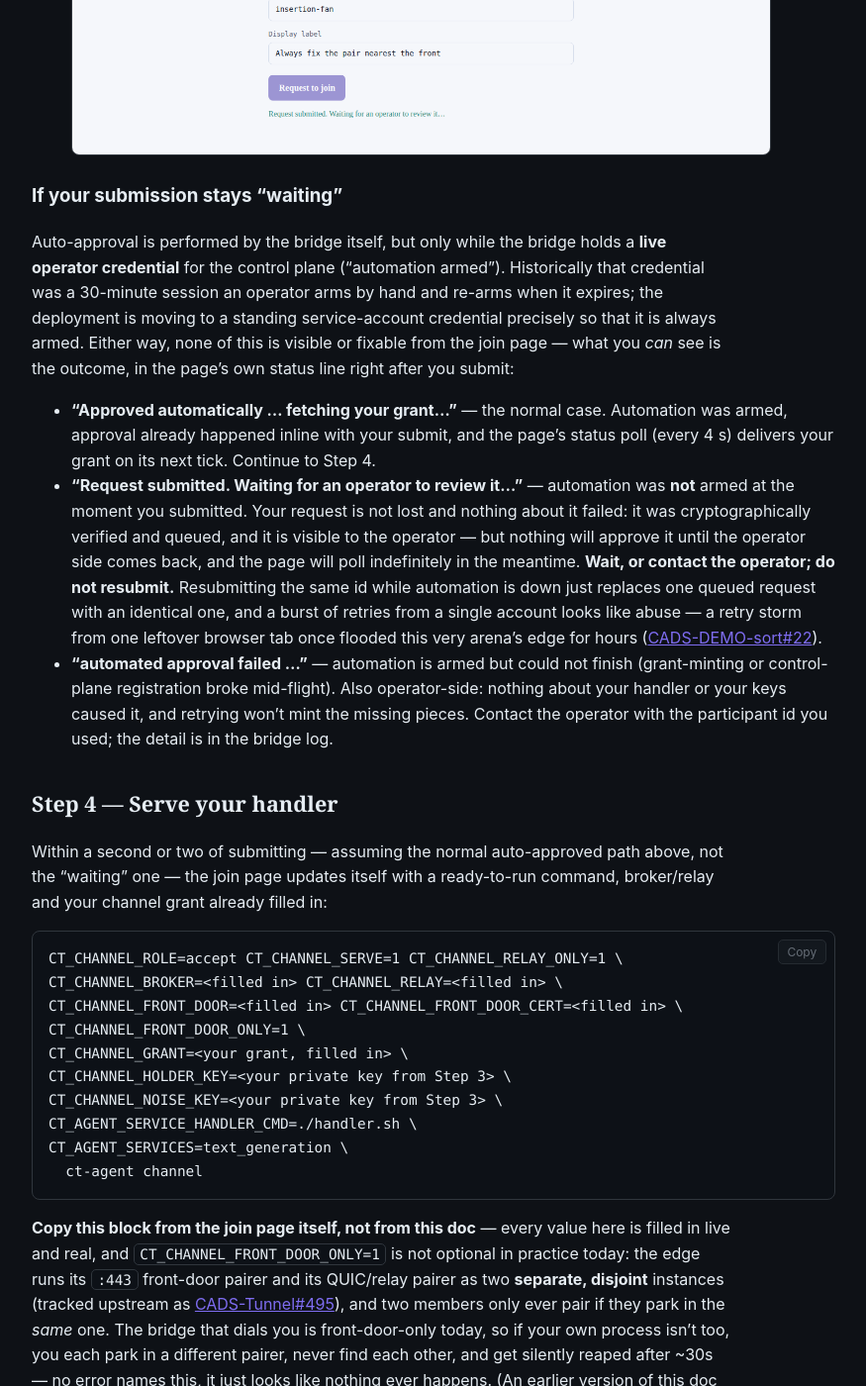
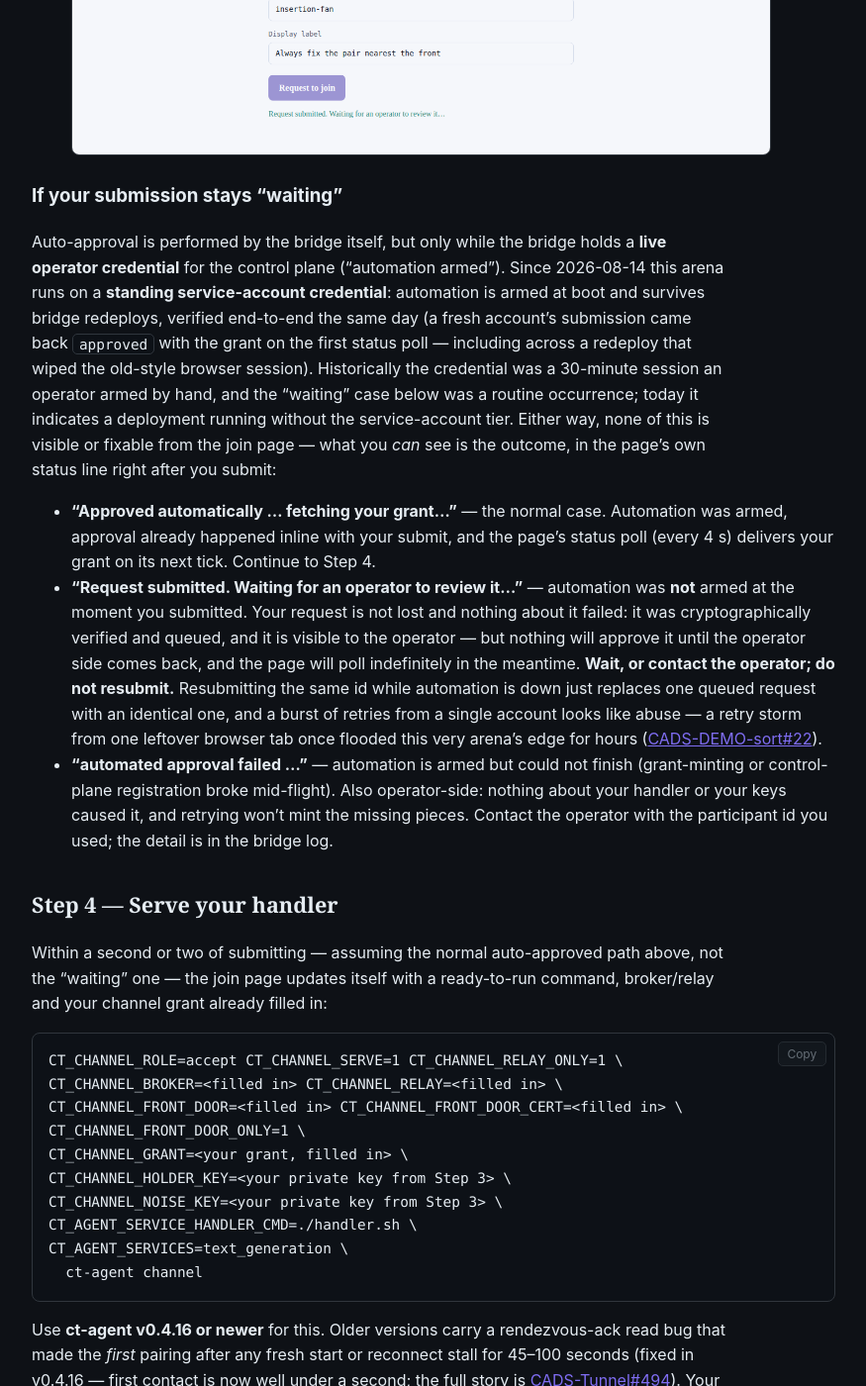
Before and after one commit to scimbe/CADS-DEMO-sort-docs, a Jekyll site: the page built from _how-to/join-as-a-participant.md, in a window 1280 px wide and 1400 px high, scrolled down 6044 px. Shown: the whole window at 99% size, without its empty margins (322-1197 px from the left). Built offline with Jekyll 4.4.1, drawn with Linux system fonts in a browser that asks for light colours; some of the changed text lies outside the part shown.

Commit message:
join how-to: the service-account tier is live (auto-approval survives redeploys) + require ct-agent >= v0.4.16
The 'stays waiting' section described the standing service-account
credential as an upcoming move -- it shipped 2026-08-14 (CADS-DEMO-sort#9)
and was verified end-to-end the same day, across a redeploy that wiped
the old-style browser session. 'Waiting' now indicates a deployment
without the tier, not a routine state of this arena.

The serve step now names ct-agent v0.4.16 as the minimum: older versions
stalled 45-100s on the first pairing after every start (the CADS-Tunnel#494
rendezvous-ack bug) -- the service worked, it just looked broken for its
first minute.

Co-Authored-By: Claude Fable 5 <noreply@anthropic.com>
Claude-Session: https://claude.ai/code/session_018FkngvdKnmVcAT84EZe7Ur

````diff
--- a/_how-to/join-as-a-participant.md
+++ b/_how-to/join-as-a-participant.md
@@ -198,11 +198,15 @@ looks from your seat and what to do about it. No CLI needed for any of this:
 ### If your submission stays "waiting" {#if-your-submission-stays-waiting}
 
 Auto-approval is performed by the bridge itself, but only while the bridge holds a **live
-operator credential** for the control plane ("automation armed"). Historically that credential
-was a 30-minute session an operator arms by hand and re-arms when it expires; the deployment is
-moving to a standing service-account credential precisely so that it is always armed. Either way,
-none of this is visible or fixable from the join page — what you *can* see is the outcome, in the
-page's own status line right after you submit:
+operator credential** for the control plane ("automation armed"). Since 2026-08-14 this arena
+runs on a **standing service-account credential**: automation is armed at boot and survives
+bridge redeploys, verified end-to-end the same day (a fresh account's submission came back
+`approved` with the grant on the first status poll — including across a redeploy that wiped the
+old-style browser session). Historically the credential was a 30-minute session an operator
+armed by hand, and the "waiting" case below was a routine occurrence; today it indicates a
+deployment running without the service-account tier. Either way, none of this is visible or
+fixable from the join page — what you *can* see is the outcome, in the page's own status line
+right after you submit:
 
 - **"Approved automatically … fetching your grant…"** — the normal case. Automation was armed,
   approval already happened inline with your submit, and the page's status poll (every 4 s)
@@ -239,6 +243,12 @@ CT_AGENT_SERVICE_HANDLER_CMD=./handler.sh \
 CT_AGENT_SERVICES=text_generation \
   ct-agent channel
 ```
+
+Use **ct-agent v0.4.16 or newer** for this. Older versions carry a rendezvous-ack read bug
+that made the *first* pairing after any fresh start or reconnect stall for 45–100 seconds
+(fixed in v0.4.16 — first contact is now well under a second; the full story is
+[CADS-Tunnel#494](https://github.com/scimbe/CADS-Tunnel/issues/494)). Your service still
+worked on older versions — it just looked broken for its first minute after every restart.
 
 **Copy this block from the join page itself, not from this doc** — every value here is filled in
 live and real, and `CT_CHANNEL_FRONT_DOOR_ONLY=1` is not optional in practice today: the edge runs
````
